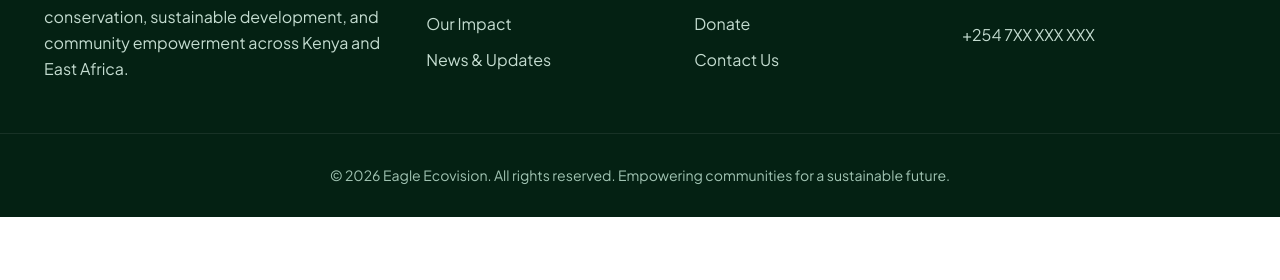
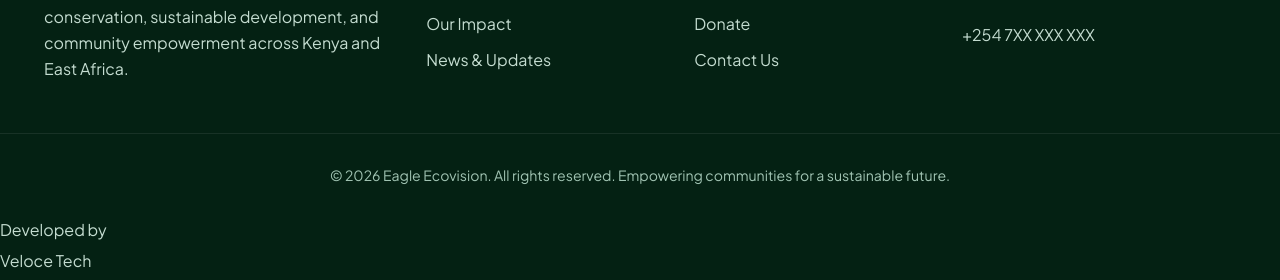
Before and after one commit to Edjacra/Eagleecovision, a plain HTML site: page faq.html in a window 1280 px wide. Shown: the part 1318-1598 px from the top of the page. Before the commit the page ends 1535 px from the top, so only its background shows below. Drawn offline with Linux system fonts and the light colour scheme.

Commit message:
Fix HTML structure and update footer content

```diff
--- a/faq.html
+++ b/faq.html
@@ -12,5 +12,5 @@
 <div><h4>Quick Links</h4><a href="about.html">About Us</a><a href="programs.html">Programs</a><a href="impact.html">Our Impact</a><a href="blog.html">News &amp; Updates</a></div>
 <div><h4>Get Involved</h4><a href="get-involved.html#volunteer">Volunteer</a><a href="get-involved.html#partner">Partner With Us</a><a href="get-involved.html#donate">Donate</a><a href="contact.html">Contact Us</a></div>
 <div><h4>Contact</h4><p>Nairobi, Kenya<br><a href="mailto:info@eagleecovision.org">info@eagleecovision.org</a><br>+254 7XX XXX XXX</p></div></div>
-<p class="copy">&copy; 2026 Eagle Ecovision. All rights reserved. Empowering communities for a sustainable future.</p></footer>
+<p class="copy">&copy; 2026 Eagle Ecovision. All rights reserved. Empowering communities for a sustainable future.</p><p class="dev-credit">Developed by <a href="https://www.velocetechcompany.com" target="_blank" rel="noopener noreferrer">Veloce Tech</a></p></footer>
 <script src="assets/js/main.js"></script></body></html>
```
